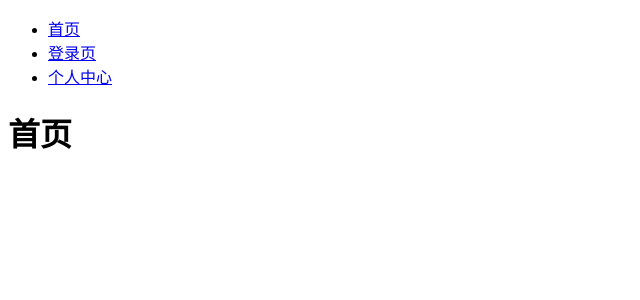
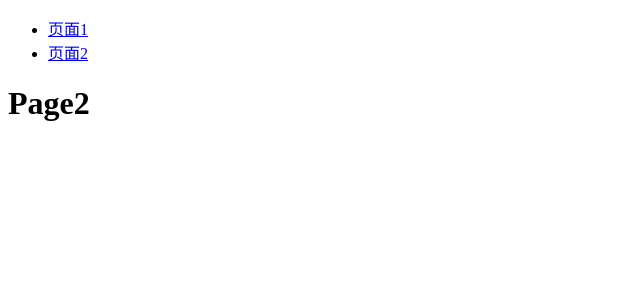
Before and after one commit to 1162941377/React, a React (Create React App) app in the folder react-learn/: page /page2 in a window 1280 px wide. Shown: the top 300 px of the page, without its empty margins (0-640 px from the left). Built offline with nearby package versions, Linux system fonts and the light colour scheme.

Commit message:
Router_导航守卫

```diff
--- a/react-learn/src/App.js
+++ b/react-learn/src/App.js
@@ -1,30 +1,42 @@
 import React from "react";
-import { BrowserRouter as Router, Route, Switch, Link } from "react-router-dom";
-import Home from "./Home";
-import Personal from "./Personal";
-import Login from "./Login";
-import ProtectedRoute from "./ProtectedRoute";
+import { Route, Link } from "react-router-dom";
+import RouteGuard from "./RouteGuard";
+
+function Page1() {
+  return <h1>Page1</h1>;
+}
+
+function Page2() {
+  return <h1>Page2</h1>;
+}
 
 export default function App() {
   return (
-    <Router>
+    <RouteGuard
+      onBeforeChange={(prev, cur, action, commit, unBlock) => {
+        console.log(
+          `页面想要从${prev.pathname}跳转到${cur.pathname}，跳转方式是${action}，允许跳转`
+        );
+        commit(true);
+        unBlock(); // 取消阻塞，仅阻塞一次
+      }}
+      onChange={(prevLocation, curLocation, action, unListen) => {
+        console.log(
+          `日志：从${prevLocation.pathname}进入页面${curLocation.pathname}，进入方式是${action}`
+        );
+        unListen(); // 取消监听，仅监听一次
+      }}
+    >
       <ul>
         <li>
-          <Link to="/">首页</Link>
+          <Link to="/page1">页面1</Link>
         </li>
         <li>
-          <Link to="/login">登录页</Link>
-        </li>
-        <li>
-          <Link to="/personal">个人中心</Link>
+          <Link to="/page2">页面2</Link>
         </li>
       </ul>
-      <Switch>
-        <Route path="/login" component={Login} />
-        <ProtectedRoute path="/personal" component={Personal} />
-        {/* render和children的区别：render是匹配后才会渲染，children都会渲染 */}
-        <Route path="/" component={Home} />
-      </Switch>
-    </Router>
+      <Route path="/page1" component={Page1} />
+      <Route path="/page2" component={Page2} />
+    </RouteGuard>
   );
 }
--- a/react-learn/src/Home.js
+++ /dev/null
@@ -1,5 +0,0 @@
-import React from "react";
-
-export default function Home() {
-  return <h1>首页</h1>;
-}
--- a/react-learn/src/Login.js
+++ /dev/null
@@ -1,21 +0,0 @@
-import React from "react";
-import loginInfo from "./loginInfo";
-
-export default function Login(props) {
-  return (
-    <>
-      <h1>登录授权页</h1>
-      <p>该页仅做测试，点击下方按钮即可登录</p>
-      <button
-        onClick={() => {
-          loginInfo.login();
-          if (props.location.state) {
-            props.history.push(props.location.state);
-          } else {
-            props.history.push("/");
-          }
-        }}
-      >登录</button>
-    </>
-  );
-}
--- a/react-learn/src/Personal.js
+++ /dev/null
@@ -1,10 +0,0 @@
-import React from "react";
-
-export default function Personal() {
-  return (
-    <>
-      <h1>个人中心</h1>
-      <p>如果你看到该页面，说明你已经完成了登录</p>
-    </>
-  );
-}
--- a/react-learn/src/ProtectedRoute.js
+++ /dev/null
@@ -1,31 +0,0 @@
-import React from "react";
-import { Route, Redirect } from "react-router-dom";
-import loginInfo from "./loginInfo";
-
-export default function ProtectedRoute({
-  component: Component,
-  children,
-  render,
-  ...rest
-}) {
-  return (
-    <Route
-      {...rest}
-      render={(values) => {
-        if (loginInfo.isLogin) {
-          // 可以正常显示页面
-          return <Component />;
-        } else {
-          return (
-            <Redirect
-              to={{
-                pathname: "/login",
-                state: values.location.pathname,
-              }}
-            />
-          );
-        }
-      }}
-    />
-  );
-}
--- /dev/null
+++ b/react-learn/src/RouteGuard.js
@@ -0,0 +1,58 @@
+import React, { Component } from "react";
+import { BrowserRouter as Router, withRouter } from "react-router-dom";
+
+let prevLocation, curLocation, action, unBlock;
+
+class _GuardHelper extends Component {
+  componentDidMount() {
+    unBlock = this.props.history.block((location, ac) => {
+      prevLocation = this.props.location;
+      curLocation = location;
+      action = ac;
+      return "";
+    });
+
+    this.unListen = this.props.history.listen((location, ac) => {
+      this.props.onChange &&
+        this.props.onChange(prevLocation, curLocation, ac, this.unListen);
+    });
+  }
+
+  componentWillUnmount() {
+    unBlock(); // 取消阻塞
+    this.unListen(); // 取消监听
+  }
+
+  render() {
+    return null;
+  }
+}
+
+const GuardHelper = withRouter(_GuardHelper);
+
+class RouteGuard extends Component {
+  handleCommit = (msg, commit) => {
+    if (this.props.onBeforeChange) {
+      this.props.onBeforeChange(
+        prevLocation,
+        curLocation,
+        action,
+        commit,
+        unBlock
+      );
+    } else {
+      commit(true);
+    }
+  };
+
+  render() {
+    return (
+      <Router getUserConfirmation={this.handleCommit}>
+        <GuardHelper onChange={this.props.onChange} />
+        {this.props.children}
+      </Router>
+    );
+  }
+}
+
+export default RouteGuard;
--- a/react-learn/src/loginInfo.js
+++ /dev/null
@@ -1,10 +0,0 @@
-/* eslint {import/no-anonymous-default-export: "off"} */
-export default {
-  isLogin: false,
-  login() {
-    this.isLogin = true;
-  },
-  loginOut() {
-    this.isLogin = false;
-  },
-};
```
Also changed, not shown: 1 other file (tests, documents, lock files or other folders).
